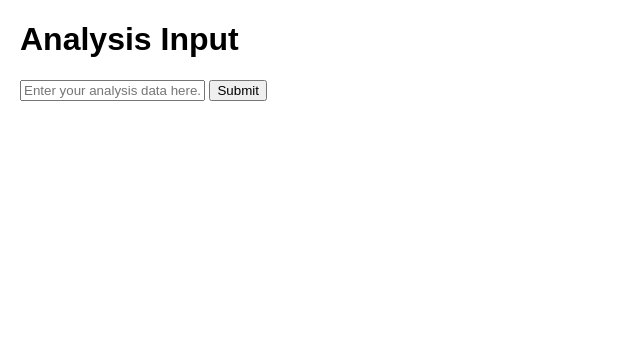
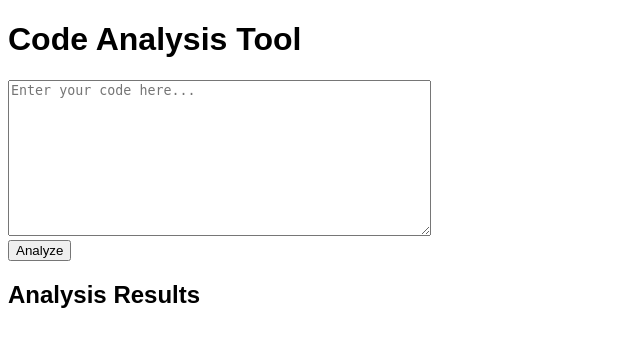
Before and after one commit to KnottNefarious/meta-code-engine, a Flask app: page / in a window 1280 px wide. Shown: the top 347 px of the page, without its empty margins (0-640 px from the left). Run offline with Flask 3, Linux system fonts and the light colour scheme.

Commit message:
Update index.html to implement analysis results display features

```diff
--- a/templates/index.html
+++ b/templates/index.html
@@ -3,37 +3,59 @@
 <head>
     <meta charset="UTF-8">
     <meta name="viewport" content="width=device-width, initial-scale=1.0">
-    <title>Analysis Results</title>
+    <title>Code Analysis</title>
     <style>
-        body { font-family: Arial, sans-serif; margin: 20px; }
+        body { font-family: Arial, sans-serif; }
         #results { margin-top: 20px; }
-        .status-message { font-weight: bold; }
-        .error { color: red; }
+        .loading { display: none; }
     </style>
 </head>
 <body>
-    <h1>Analysis Input</h1>
-    <form id="analysis-form">
-        <input type="text" id="input-box" placeholder="Enter your analysis data here..." required>
-        <button type="submit">Submit</button>
-    </form>
-    <div id="results"></div>
+    <h1>Code Analysis Tool</h1>
+    <textarea id="codeInput" rows="10" cols="50" placeholder="Enter your code here..."></textarea><br>
+    <button id="analyzeBtn">Analyze</button>
+    <div class="loading" id="loadingIndicator">Loading...</div>
+    <div id="results">
+        <h2>Analysis Results</h2>
+        <div id="status"></div>
+        <div id="issuesCount"></div>
+        <div id="reportText"></div>
+    </div>
+
     <script>
-        document.getElementById('analysis-form').addEventListener('submit', function(event) {
-            event.preventDefault();
-            const inputData = document.getElementById('input-box').value;
-            const resultsDiv = document.getElementById('results');
-            resultsDiv.innerHTML = '';
+        document.getElementById('analyzeBtn').addEventListener('click', function() {
+            const codeInput = document.getElementById('codeInput').value;
+            const statusDiv = document.getElementById('status');
+            const issuesDiv = document.getElementById('issuesCount');
+            const reportDiv = document.getElementById('reportText');
+            const loadingIndicator = document.getElementById('loadingIndicator');
 
-            // Simulating analysis results and error handling
-            if (!inputData) {
-                resultsDiv.innerHTML = '<div class="status-message error">Error: Input cannot be empty.</div>';
-                return;
-            }
+            statusDiv.innerHTML = '';
+            issuesDiv.innerHTML = '';
+            reportDiv.innerHTML = '';
+            loadingIndicator.style.display = 'block';
 
-            // Simulate a successful analysis result
-            const analysisResult = `Analysis Result: Processed - ${inputData}`;
-            resultsDiv.innerHTML = `<div class="status-message">Success: ${analysisResult}</div>`;
+            fetch('/api/analyze', {
+                method: 'POST',
+                headers: { 'Content-Type': 'application/json' },
+                body: JSON.stringify({ code: codeInput })
+            })
+            .then(response => {
+                if (!response.ok) {
+                    throw new Error('Network response was not ok');
+                }
+                return response.json();
+            })
+            .then(data => {
+                loadingIndicator.style.display = 'none';
+                statusDiv.innerHTML = 'Clean Status: ' + (data.clean ? 'Clean' : 'Issues found');
+                issuesDiv.innerHTML = 'Issues Count: ' + data.issuesCount;
+                reportDiv.innerHTML = 'Report: ' + data.report;
+            })
+            .catch(error => {
+                loadingIndicator.style.display = 'none';
+                statusDiv.innerHTML = 'Error: ' + error.message;
+            });
         });
     </script>
 </body>
```
